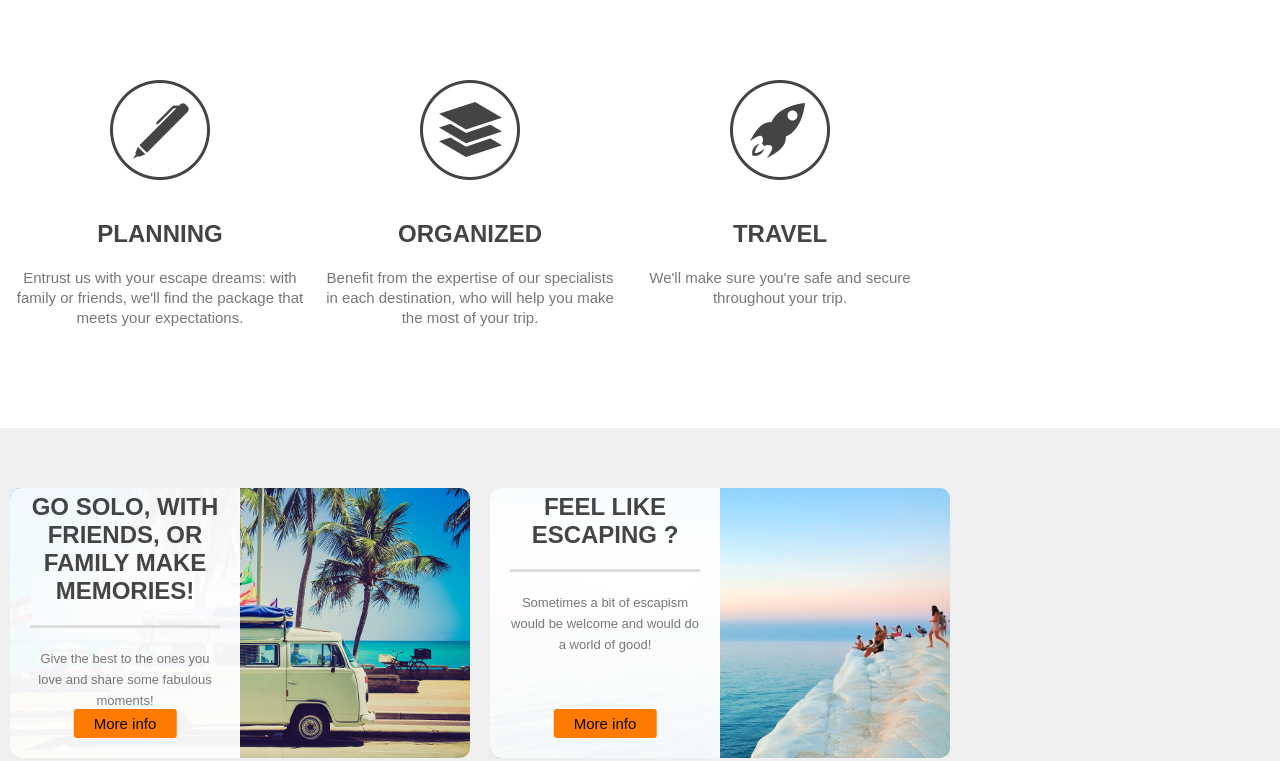
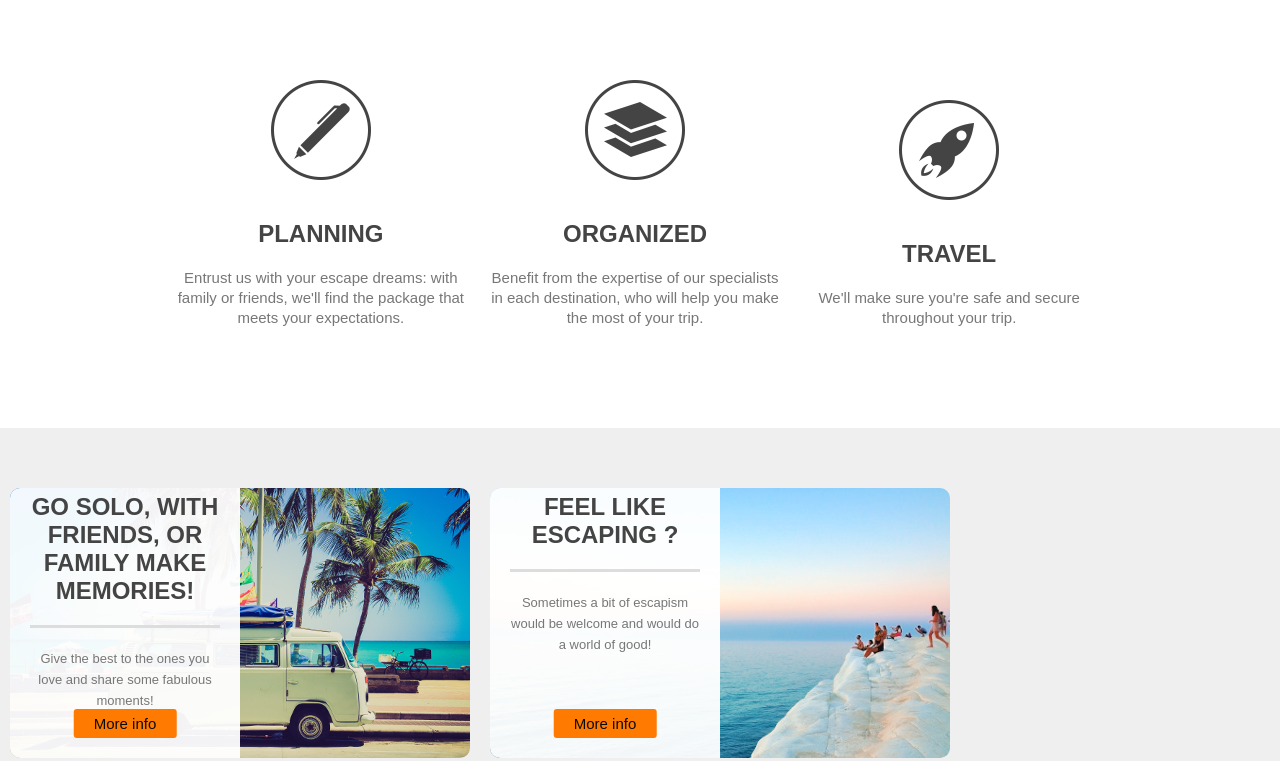
Before and after one commit to Vitushan/Perso, a plain HTML site: page Desktop/Site_Web/index.html in a window 1280 px wide. Shown: the part 700-1461 px from the top of the page. Drawn offline with Linux system fonts and the light colour scheme.

Commit message:
repair padding

```diff
--- a/Desktop/Site_Web/styles.css
+++ b/Desktop/Site_Web/styles.css
@@ -42,7 +42,6 @@ a {
 }
 
 .wrapper {
-
     margin: 0 auto;
     padding: 0 10px;
     height: auto;
@@ -130,12 +129,13 @@ header nav ul li a:hover {
 /* STEPS */
 
 #step ul {
+    text-align: center;
     margin: 80px 0;
 }
 
 #step ul li {
     width: 300px;
-    float: left;
+    display: inline-block;
     padding-top: 140px;
     text-align: center;
     margin-right: 10px;
@@ -194,6 +194,9 @@ header nav ul li a:hover {
     padding-top: 5px;
 }
 
+article {
+    margin-bottom: 20px;
+}
 article h4 {
     border-bottom: solid #ddd;
     padding-bottom: 20px;
@@ -293,5 +296,4 @@ footer h1 {
     font-weight: bold;
     padding-top: 20px;
     color: #777;
-
 }
```
